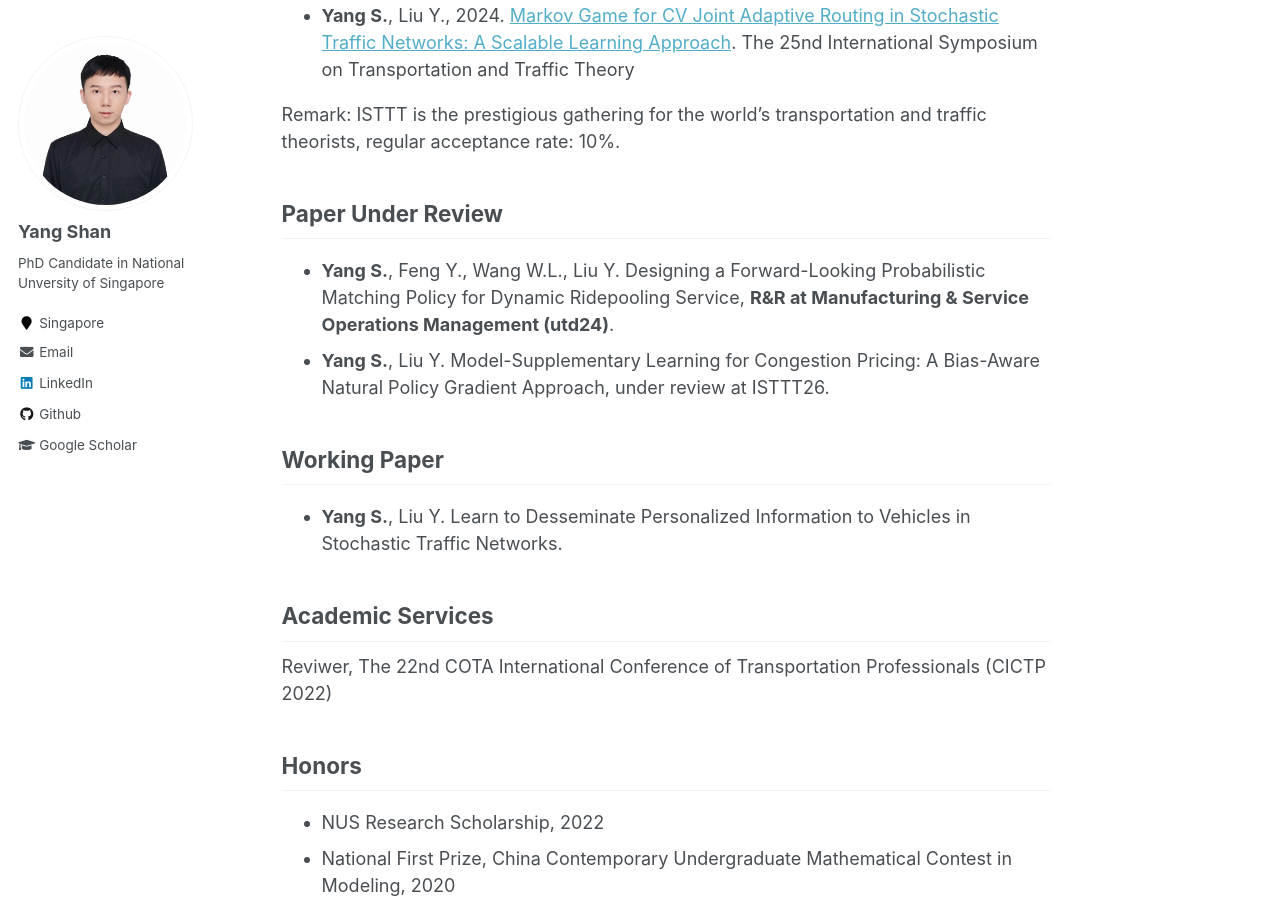
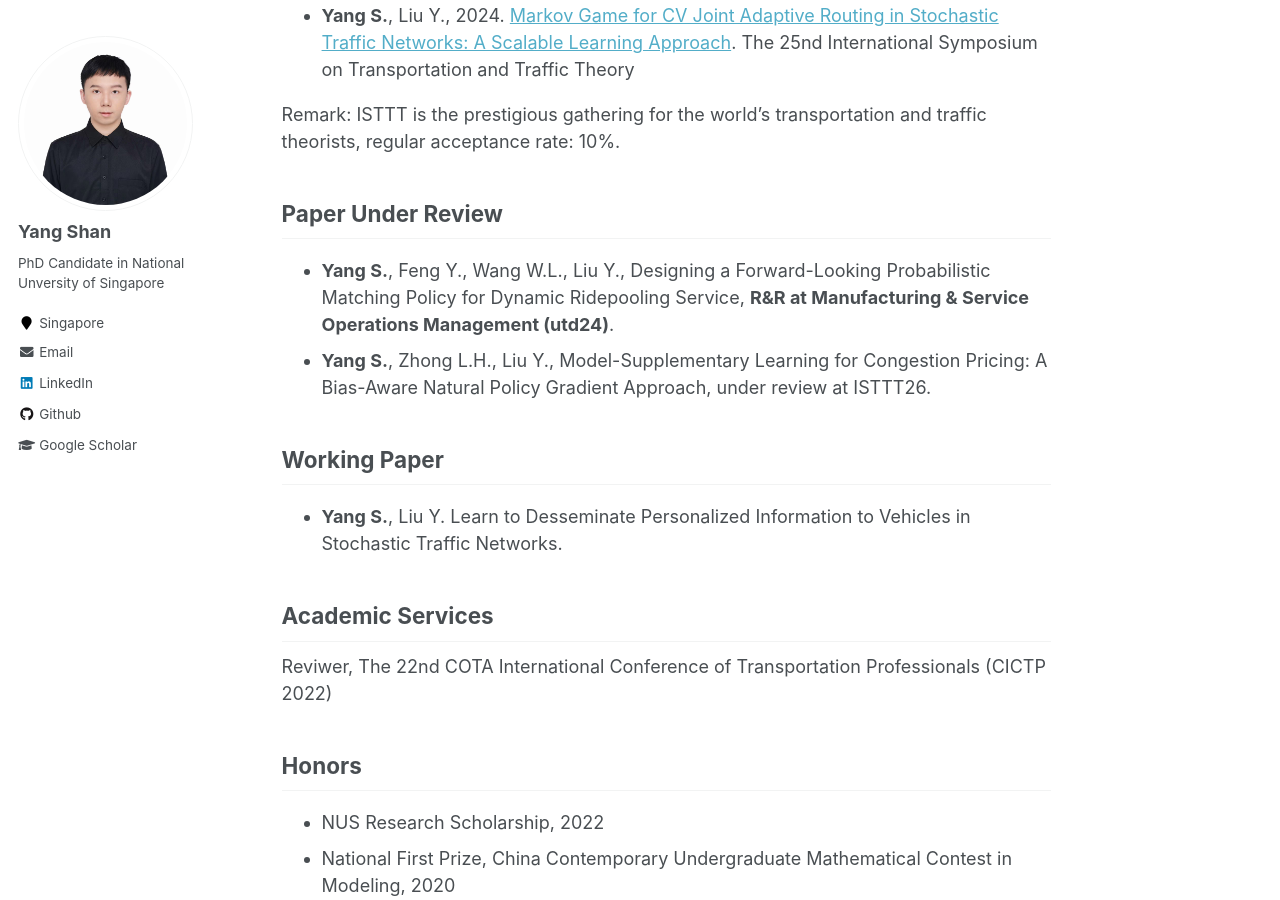
Before and after one commit to seanys/seanys.github.io, a Jekyll site: the page built from _pages/about.md, in a window 1280 px wide and 900 px high, scrolled down 996 px. Built offline with Jekyll 4.4.1, drawn with Linux system fonts in a browser that asks for light colours.

Commit message:
Update author names in paper under review section

```diff
--- a/_pages/about.md
+++ b/_pages/about.md
@@ -31,8 +31,8 @@ Remark: ISTTT is the prestigious gathering for the world’s transportation and
 
 Paper Under Review
 ------
-* **Yang S.**, Feng Y., Wang W.L., Liu Y. Designing a Forward-Looking Probabilistic Matching Policy for Dynamic Ridepooling Service, **R&R at Manufacturing & Service Operations Management (utd24)**.
-* **Yang S.**, Liu Y. Model-Supplementary Learning for Congestion Pricing: A Bias-Aware Natural Policy Gradient Approach, under review at ISTTT26.
+* **Yang S.**, Feng Y., Wang W.L., Liu Y., Designing a Forward-Looking Probabilistic Matching Policy for Dynamic Ridepooling Service, **R&R at Manufacturing & Service Operations Management (utd24)**.
+* **Yang S.**, Zhong L.H., Liu Y., Model-Supplementary Learning for Congestion Pricing: A Bias-Aware Natural Policy Gradient Approach, under review at ISTTT26.
 
 Working Paper
 ------
```
